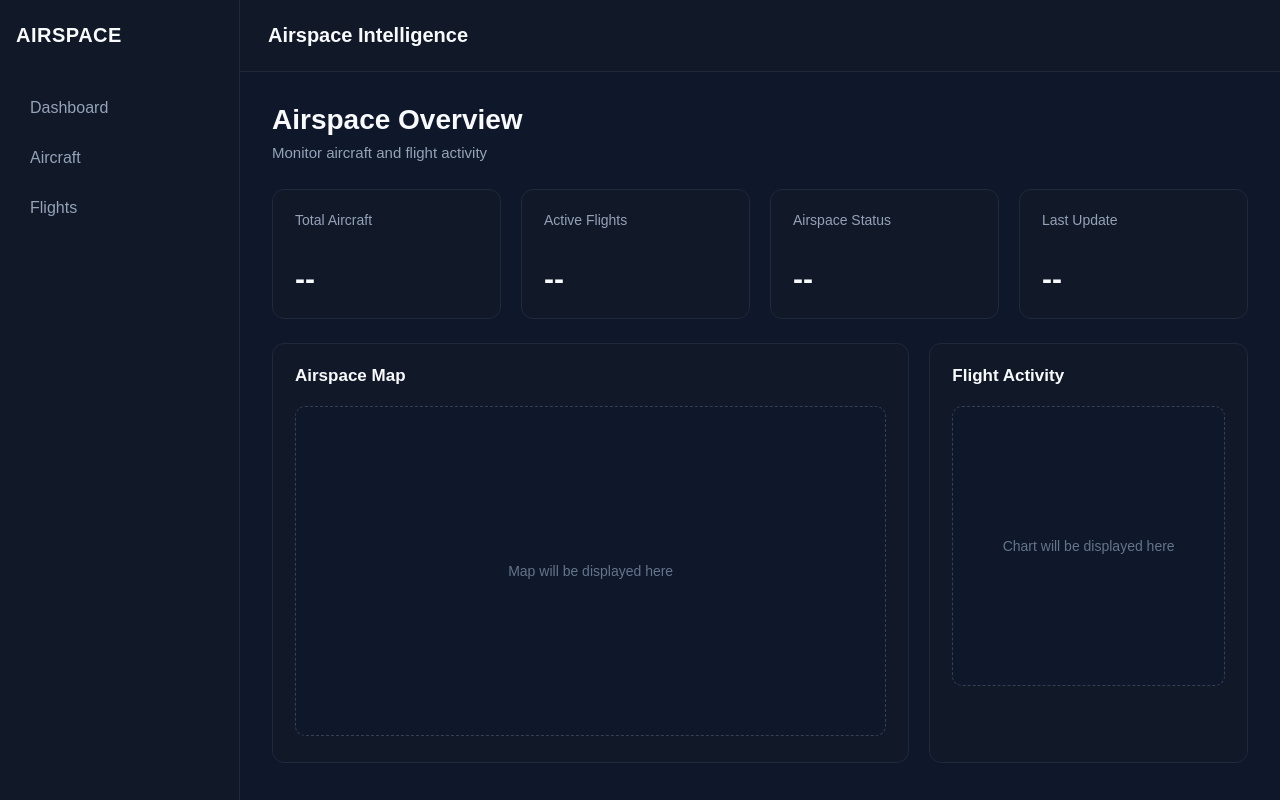
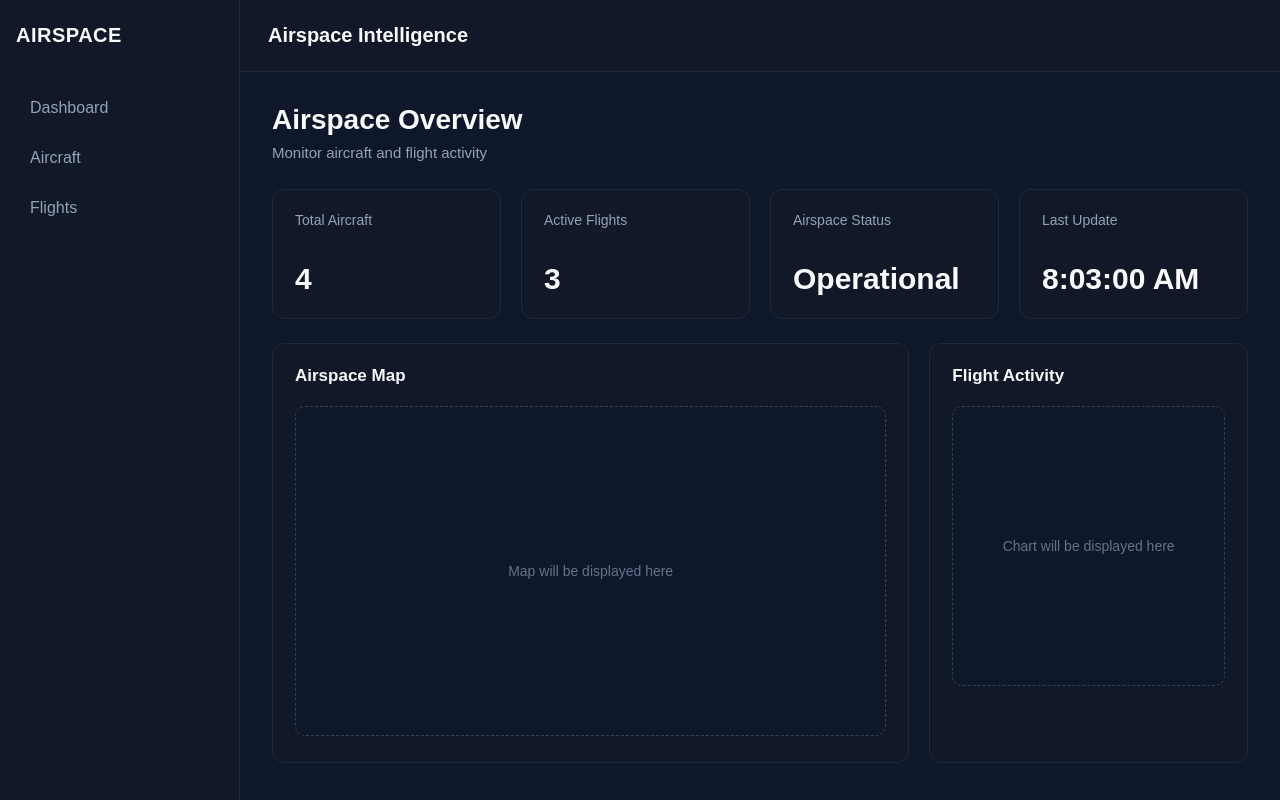
Before and after one commit to razersdev/Airspace-Intelligence-Univ, a React app in the folder Frontend/: page / in a window 1280 px wide. Built offline with nearby package versions, Linux system fonts and the light colour scheme; the HTML template or start-up script is replaced by a standard one.

Commit message:
feat: add airspace mock data and data contract

```diff
--- /dev/null
+++ b/Frontend/src/mocks/airspace.js
@@ -0,0 +1,107 @@
+// =========================
+// MOCK AIRCRAFT DATA
+// =========================
+
+export const aircraftData = [
+  {
+    aircraft_id: "AC001",
+    callsign: "GA123",
+    latitude: -6.9147,
+    longitude: 107.6098,
+    altitude: 32000,
+    speed: 450,
+    heading: 90,
+    vertical_rate: 0,
+    timestamp: "2026-10-03T08:00:00Z",
+    status: "active",
+  },
+
+  {
+    aircraft_id: "AC002",
+    callsign: "ID456",
+    latitude: -6.2088,
+    longitude: 106.8456,
+    altitude: 28000,
+    speed: 420,
+    heading: 180,
+    vertical_rate: -200,
+    timestamp: "2026-10-03T08:01:00Z",
+    status: "active",
+  },
+
+  {
+    aircraft_id: "AC003",
+    callsign: "SJ789",
+    latitude: -7.2575,
+    longitude: 112.7521,
+    altitude: 35000,
+    speed: 470,
+    heading: 270,
+    vertical_rate: 100,
+    timestamp: "2026-10-03T08:02:00Z",
+    status: "active",
+  },
+
+  {
+    aircraft_id: "AC004",
+    callsign: "QZ321",
+    latitude: -8.4095,
+    longitude: 115.1889,
+    altitude: 0,
+    speed: 0,
+    heading: 0,
+    vertical_rate: 0,
+    timestamp: "2026-10-03T08:03:00Z",
+    status: "grounded",
+  },
+];
+
+// =========================
+// MOCK FLIGHT DATA
+// =========================
+
+export const flightData = [
+  {
+    flight_id: "FL001",
+    callsign: "GA123",
+    aircraft_id: "AC001",
+    origin: "CGK",
+    destination: "DPS",
+    status: "active",
+    departure_time: "2026-10-03T07:00:00Z",
+    estimated_arrival: "2026-10-03T09:50:00Z",
+  },
+
+  {
+    flight_id: "FL002",
+    callsign: "ID456",
+    aircraft_id: "AC002",
+    origin: "CGK",
+    destination: "SUB",
+    status: "active",
+    departure_time: "2026-10-03T07:30:00Z",
+    estimated_arrival: "2026-10-03T09:00:00Z",
+  },
+
+  {
+    flight_id: "FL003",
+    callsign: "SJ789",
+    aircraft_id: "AC003",
+    origin: "SUB",
+    destination: "CGK",
+    status: "active",
+    departure_time: "2026-10-03T06:45:00Z",
+    estimated_arrival: "2026-10-03T09:15:00Z",
+  },
+
+  {
+    flight_id: "FL004",
+    callsign: "QZ321",
+    aircraft_id: "AC004",
+    origin: "DPS",
+    destination: "CGK",
+    status: "grounded",
+    departure_time: "2026-10-03T08:30:00Z",
+    estimated_arrival: "2026-10-03T10:00:00Z",
+  },
+];
--- a/Frontend/src/pages/Dashboard.jsx
+++ b/Frontend/src/pages/Dashboard.jsx
@@ -1,6 +1,31 @@
+import { aircraftData, flightData } from "../mocks/airspace";
+
 function Dashboard() {
+  // =========================
+  // KPI DATA
+  // =========================
+
+  const totalAircraft = aircraftData.length;
+
+  const activeFlights = flightData.filter(
+    (flight) => flight.status === "active"
+  ).length;
+
+  const airspaceStatus = "Operational";
+
+  const latestUpdate = aircraftData.reduce((latest, aircraft) => {
+    return aircraft.timestamp > latest
+      ? aircraft.timestamp
+      : latest;
+  }, aircraftData[0]?.timestamp || null);
+
+  // =========================
+  // UI
+  // =========================
+
   return (
     <div className="dashboard">
+      {/* Dashboard Header */}
       <div className="dashboard-header">
         <div>
           <h2>Airspace Overview</h2>
@@ -8,42 +33,60 @@ function Dashboard() {
         </div>
       </div>
 
+      {/* KPI Cards */}
       <section className="kpi-grid">
+
+        {/* Total Aircraft */}
         <div className="kpi-card">
           <span>Total Aircraft</span>
-          <strong>--</strong>
+          <strong>{totalAircraft}</strong>
         </div>
 
+        {/* Active Flights */}
         <div className="kpi-card">
           <span>Active Flights</span>
-          <strong>--</strong>
+          <strong>{activeFlights}</strong>
         </div>
 
+        {/* Airspace Status */}
         <div className="kpi-card">
           <span>Airspace Status</span>
-          <strong>--</strong>
+          <strong>{airspaceStatus}</strong>
         </div>
 
+        {/* Last Update */}
         <div className="kpi-card">
           <span>Last Update</span>
-          <strong>--</strong>
+          <strong>
+            {latestUpdate
+              ? new Date(latestUpdate).toLocaleTimeString()
+              : "--"}
+          </strong>
         </div>
+
       </section>
 
+      {/* Dashboard Main Grid */}
       <section className="dashboard-grid">
+
+        {/* Airspace Map */}
         <div className="dashboard-card map-card">
           <h3>Airspace Map</h3>
+
           <div className="map-placeholder">
             Map will be displayed here
           </div>
         </div>
 
+        {/* Flight Activity */}
         <div className="dashboard-card">
           <h3>Flight Activity</h3>
+
           <div className="chart-placeholder">
             Chart will be displayed here
           </div>
         </div>
+
       </section>
     </div>
   );
```
